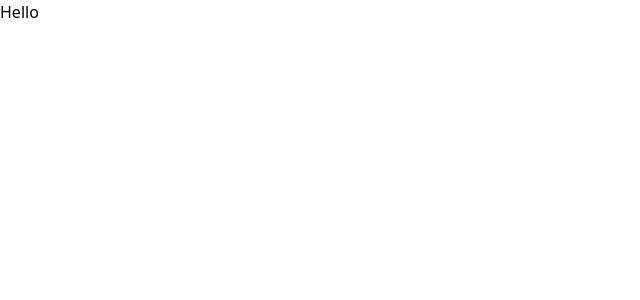
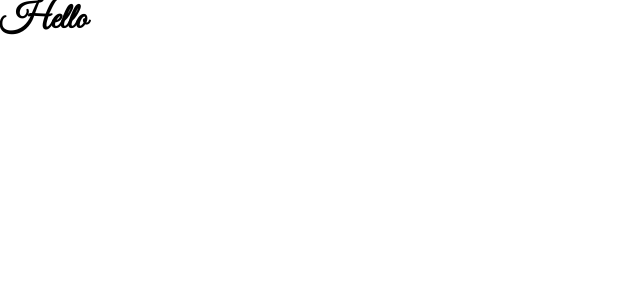
Before and after one commit to Osc-53219/SkillQuest, a React (Create React App) app in the folder portfolio/: page / in a window 1280 px wide. Shown: the top 300 px of the page, without its empty margins (0-640 px from the left). Built offline with nearby package versions, Linux system fonts and the light colour scheme.

Commit message:
Added react-icons and custom fonts

```diff
--- /dev/null
+++ b/package.json
@@ -0,0 +1,5 @@
+{
+  "dependencies": {
+    "react-icons": "^4.11.0"
+  }
+}
--- a/portfolio/src/App.js
+++ b/portfolio/src/App.js
@@ -4,7 +4,7 @@
   render() {
     return (
       <div>
-        <h1>Hello</h1>
+        <h1 className="text-4xl font-bold font-signature">Hello</h1>
       </div>
     );
   }
--- a/portfolio/src/index.css
+++ b/portfolio/src/index.css
@@ -1,3 +1,12 @@
+@import url('https://fonts.googleapis.com/css2?family=Raleway:ital,wght@0,100;0,200;0,300;0,400;0,500;0,600;0,700;0,800;0,900;1,100;1,200;1,300;1,400;1,500;1,600;1,700;1,800;1,900&display=swap');
+@import url('https://fonts.googleapis.com/css2?family=Great+Vibes&display=swap');
+
 @tailwind base;
 @tailwind components;
 @tailwind utilities;
+
+@layer base {
+  html {
+    font-family: 'Raleway', sans-serif;
+  }
+}
--- a/portfolio/tailwind.config.js
+++ b/portfolio/tailwind.config.js
@@ -5,6 +5,9 @@
   ],
   theme: {
     extend: {},
+    fontFamily: {
+      signature: ['Great Vibes'],
+    }
   },
   plugins: [],
 }
```
Also changed, not shown: 1 other file (tests, documents, lock files or other folders).
